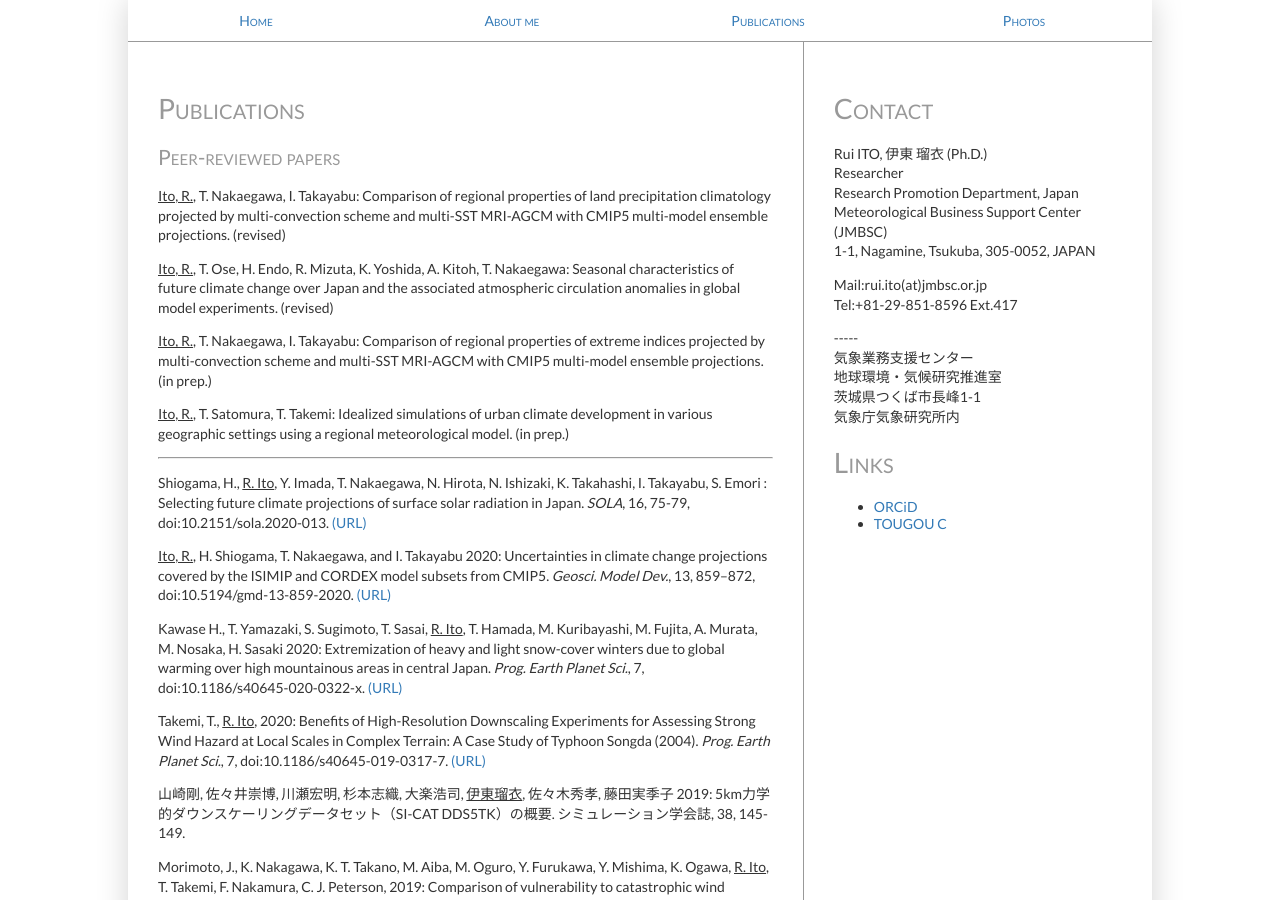
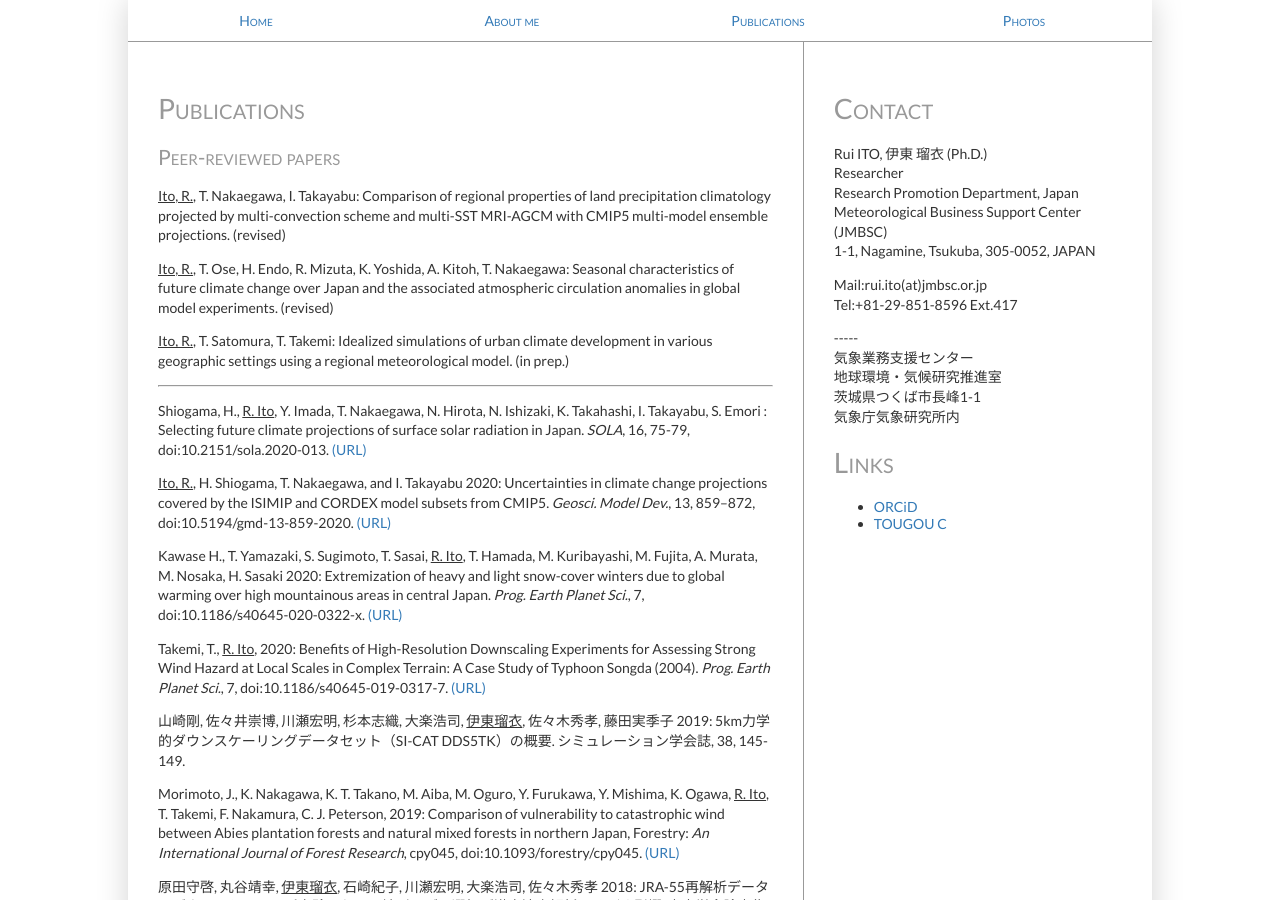
Before and after one commit to rui-climbiz/rui-climbiz.github.io, a Jekyll site: the page built from publications.html, in a window 1280 px wide and 900 px high. Built offline with Jekyll 4.4.1, drawn with Linux system fonts in a browser that asks for light colours.

Commit message:
Update publications.html

```diff
--- a/publications.html
+++ b/publications.html
@@ -7,7 +7,6 @@
 <h2>Peer-reviewed papers</h2>
 <p><u>Ito, R.</u>, T. Nakaegawa, I. Takayabu: Comparison of regional properties of land precipitation climatology projected by multi-convection scheme and multi-SST MRI-AGCM with CMIP5 multi-model ensemble projections. (revised)</p>
 <p><u>Ito, R.</u>, T. Ose, H. Endo, R. Mizuta, K. Yoshida, A. Kitoh, T. Nakaegawa: Seasonal characteristics of future climate change over Japan and the associated atmospheric circulation anomalies in global model experiments. (revised)</p>
-<p><u>Ito, R.</u>, T. Nakaegawa, I. Takayabu: Comparison of regional properties of extreme indices projected by multi-convection scheme and multi-SST MRI-AGCM with CMIP5 multi-model ensemble projections. (in prep.)</p>
 <p><u>Ito, R.</u>, T. Satomura, T. Takemi: Idealized simulations of urban climate development in various geographic settings using a regional meteorological model. (in prep.)</p>
 <hr>
 <p>Shiogama, H., <u>R. Ito</u>, Y. Imada, T. Nakaegawa, N. Hirota, N. Ishizaki, K. Takahashi, I. Takayabu, S. Emori : Selecting future climate projections of surface solar radiation in Japan. <i>SOLA</i>, 16, 75-79, doi:10.2151/sola.2020-013. <a href="https://doi.org/10.2151/sola.2020-013">(URL)</a></p>
```
